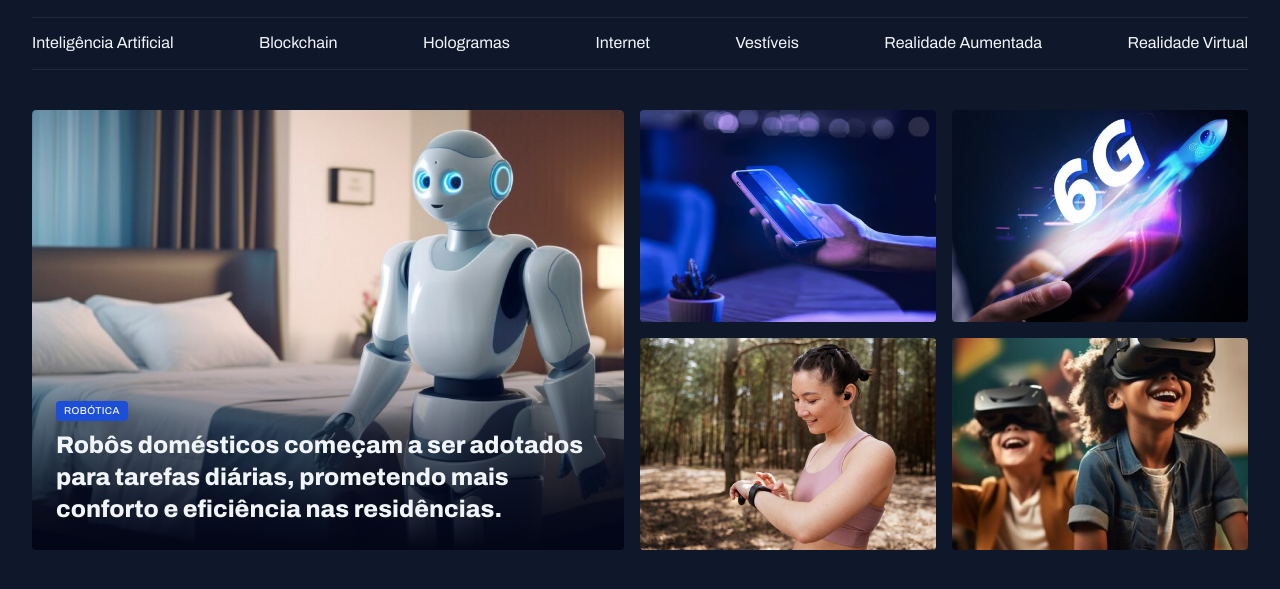
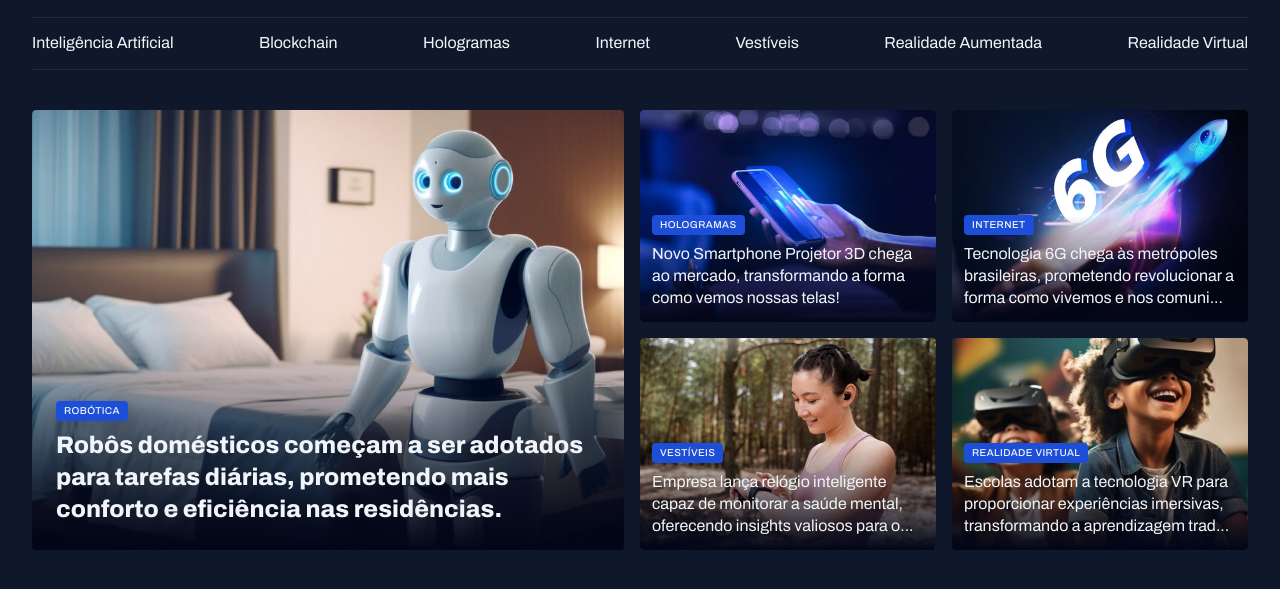
Before and after one commit to LinickerOstroski/news-page, a plain HTML site: page index.html in a window 1280 px wide. Shown: the part 45-634 px from the top of the page. Drawn offline with Linux system fonts and the light colour scheme.

Commit message:
finalizando a seção destaques

```diff
--- a/index.html
+++ b/index.html
@@ -44,31 +44,57 @@
   <main class="grid container">
     <section id="featured" class="grid grid-flow-col gap-16">
       <figure class="card">
-        <img src="assets/images/Image 01.png" alt="">
+        <img src="assets/images/Image 01.png" alt="Robôs domésticos começam a ser adotados para tarefas diárias, prometendo mais conforto e eficiência nas
+        residências.">
         <figcaption>
           <span class="content-tag">robótica</span>
-          <h2 class="text-2xl">Robôs domésticos começam a ser adotados para tarefas diárias, prometendo mais conforto e
-            eficiência nas
-            residências.</h2>
+          <h2 class="text-2xl">
+            Robôs domésticos começam a ser adotados para tarefas diárias, prometendo mais conforto e eficiência nas
+            residências.
+          </h2>
         </figcaption>
       </figure>
 
       <div class="grid grid-cols-2 gap-16">
-        <div>
-          <img src="assets/images/Image 02.png" alt="">
-        </div>
+        <figure class="card">
+          <img src="assets/images/Image 02.png" alt="Novo Smartphone Projetor 3D chega ao mercado, transformando a forma como vemos nossas
+          telas">
+          <figcaption>
+            <span class="content-tag">Hologramas</span>
+            <h2 class="text-lg">Novo Smartphone Projetor 3D chega ao mercado, transformando a forma como vemos nossas
+              telas!</h2>
+          </figcaption>
+        </figure>
 
-        <div>
-          <img src="assets/images/Image 03.png" alt="">
-        </div>
+        <figure class="card">
+          <img src="assets/images/Image 03.png" alt="Tecnologia 6G chega às metrópoles brasileiras, prometendo revolucionar a forma como
+          vivemos e nos comunicamos.">
+          <figcaption>
+            <span class="content-tag">internet</span>
+            <h2 class="text-lg">Tecnologia 6G chega às metrópoles brasileiras, prometendo revolucionar a forma como
+              vivemos e nos comuni...</h2>
+          </figcaption>
+        </figure>
 
-        <div>
-          <img src="assets/images/Image 04.png" alt="">
-        </div>
+        <figure class="card">
+          <img src="assets/images/Image 04.png" alt="Empresa lança relógio inteligente capaz de monitorar a saúde mental, oferecendo
+          insights valiosos para o bem-estar pessoal.">
+          <figcaption>
+            <span class="content-tag">vestíveis</span>
+            <h2 class="text-lg">Empresa lança relógio inteligente capaz de monitorar a saúde mental, oferecendo
+              insights valiosos para o...
+            </h2>
+          </figcaption>
+        </figure>
 
-        <div>
+        <figure class="card">
           <img src="assets/images/Image 05.png" alt="">
-        </div>
+          <figcaption>
+            <span class="content-tag">Realidade virtual</span>
+            <h2 class="text-lg">Escolas adotam a tecnologia VR para proporcionar experiências imersivas, transformando
+              a aprendizagem trad...</h2>
+          </figcaption>
+        </figure>
 
       </div>
     </section>
--- a/styles/global.css
+++ b/styles/global.css
@@ -65,5 +65,5 @@ main {
   text-transform: uppercase;
   letter-spacing: 0.04em;
   color: var(--text-color-primary);
-  box-shadow: 0px 4px 16px rgba(2, 6, 23, 0.25);
+  box-shadow: 0px 4px 16px #02061740;
 }
--- a/styles/sections.css
+++ b/styles/sections.css
@@ -23,6 +23,11 @@
       bottom: 0;
       padding: 24px;
 
+      &:has(.text-lg) {
+        /*seletor que observe se tem alguma classe lá dentro*/
+        padding: 12px;
+      }
+
       h2 {
         margin-top: 8px;
       }
```
